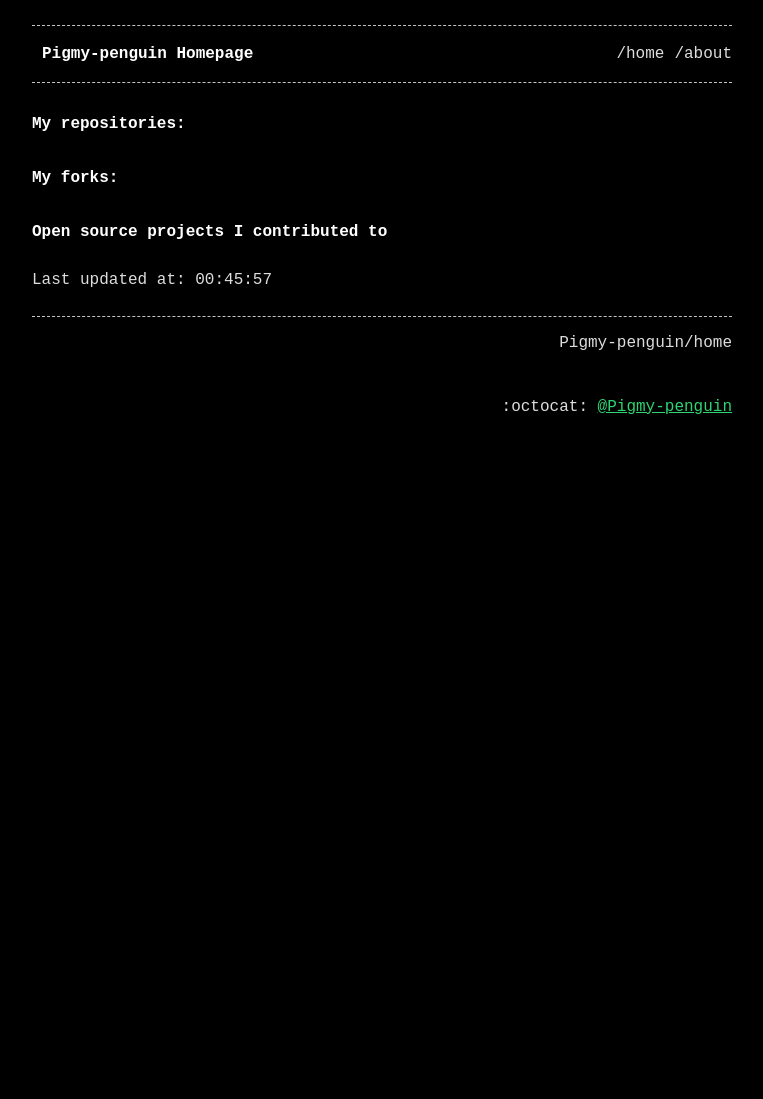
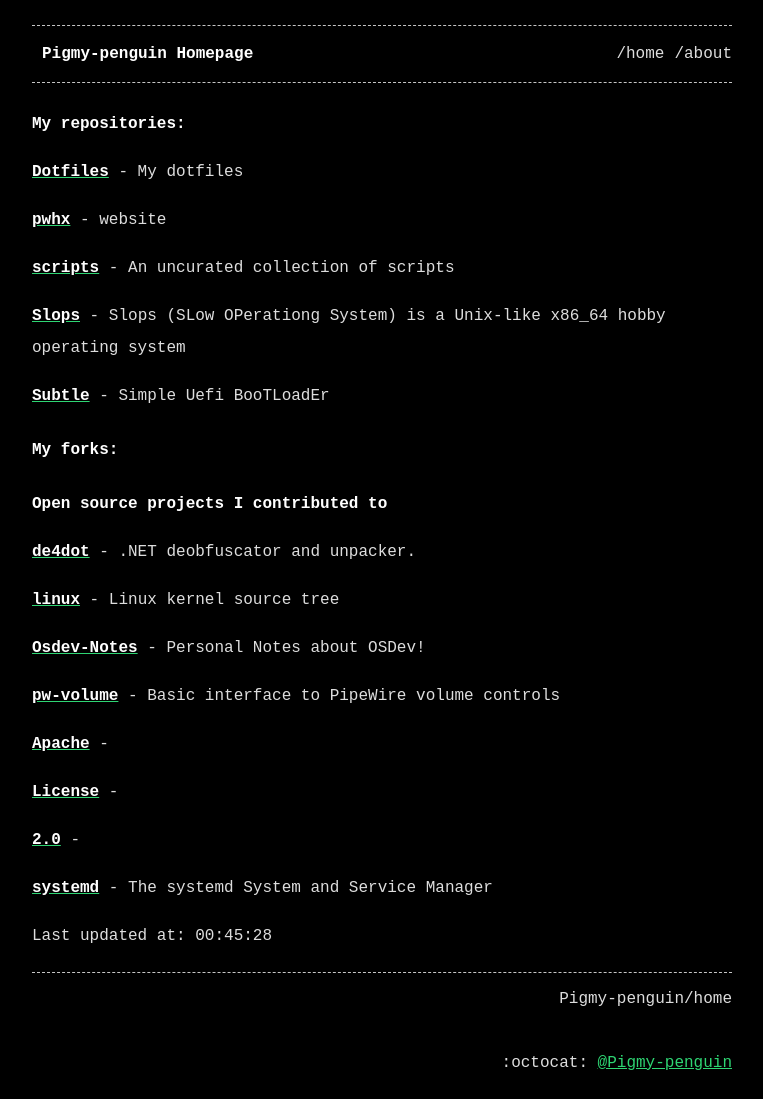
Before and after one commit to Pigmy-penguin/Pigmy-penguin.github.io, a Jekyll site: the page built from index.md, in a window 1280 px wide. Shown: the whole page, without its empty margins (258-1021 px from the left). Built offline with Jekyll 4.4.1, drawn with Linux system fonts in a browser that asks for light colours; before the commit the page ends 900 px from its top, so only the background shows below that.

Commit message:
Auto updating the website

```diff
--- a/index.md
+++ b/index.md
@@ -7,8 +7,34 @@ title: Pigmy-penguin Homepage
 
 ## My repositories:
 
+[**Dotfiles**](https://github.com/Pigmy-penguin/Dotfiles) - My dotfiles
+
+[**pwhx**](https://github.com/Pigmy-penguin/pwhx) - website
+
+[**scripts**](https://github.com/Pigmy-penguin/scripts) - An uncurated collection of scripts
+
+[**Slops**](https://github.com/Pigmy-penguin/Slops) - Slops (SLow OPerationg System) is a Unix-like x86_64 hobby operating system
+
+[**Subtle**](https://github.com/Pigmy-penguin/Subtle) - Simple Uefi BooTLoadEr
+
 ## My forks:
 ### Open source projects I contributed to
 
+[**de4dot**](https://github.com/Pigmy-penguin/de4dot) - .NET deobfuscator and unpacker.
 
-Last updated at: 00:45:57
+[**linux**](https://github.com/Pigmy-penguin/linux) - Linux kernel source tree
+
+[**Osdev-Notes**](https://github.com/Pigmy-penguin/Osdev-Notes) - Personal Notes about OSDev!
+
+[**pw-volume**](https://github.com/Pigmy-penguin/pw-volume) - Basic interface to PipeWire volume controls
+
+[**Apache**](https://github.com/Pigmy-penguin/Apache) -
+
+[**License**](https://github.com/Pigmy-penguin/License) -
+
+[**2.0**](https://github.com/Pigmy-penguin/2.0) -
+
+[**systemd**](https://github.com/Pigmy-penguin/systemd) - The systemd System and Service Manager
+
+
+Last updated at: 00:45:28
```
Also changed, not shown: 2 other files.
